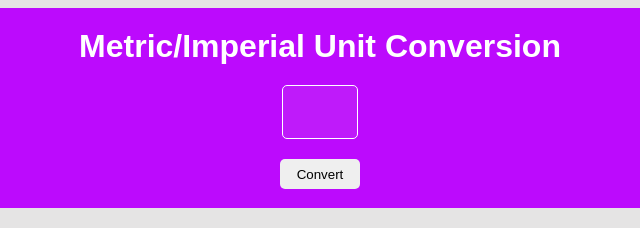
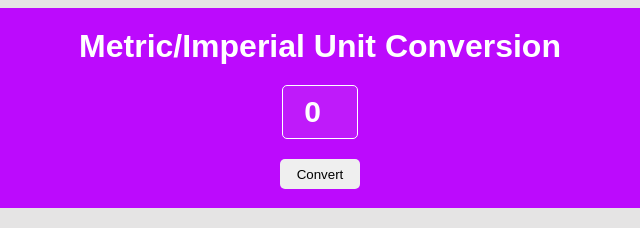
Before and after one commit to BhumitSahani/Project-12-UnitsConvertor, a plain HTML site: page index.html in a window 1280 px wide. Shown: the top 240 px of the page, 320-960 px from the left. Drawn offline with Linux system fonts and the light colour scheme.

Commit message:
Update index.html

```diff
--- a/index.html
+++ b/index.html
@@ -6,7 +6,7 @@
     <body>
         <div id="heading">
             <h1>Metric/Imperial Unit Conversion</h1>
-            <input type = "number" id="input-digit" value = "">
+            <input type = "number" id="input-digit" value = "0">
             <button id="convert-btn">Convert</button>
         </div>
         <div class="conversion">
```
